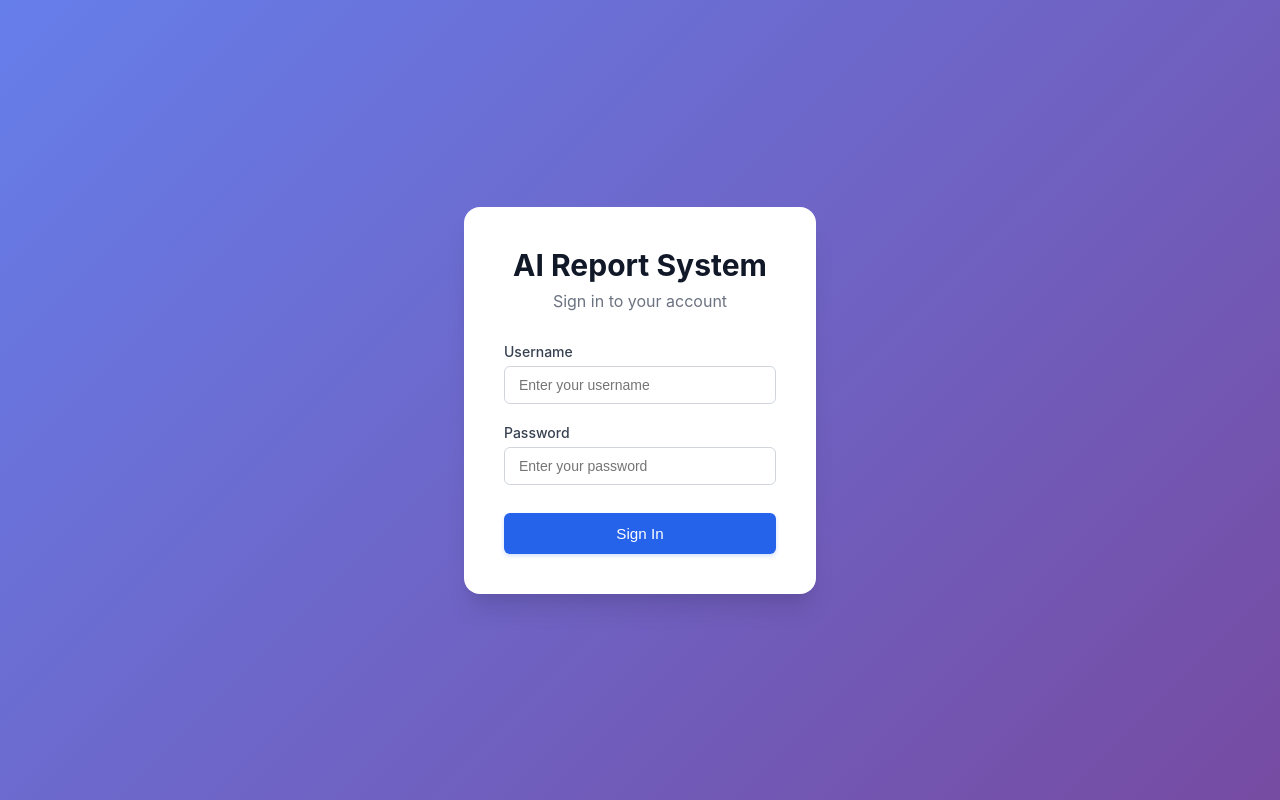
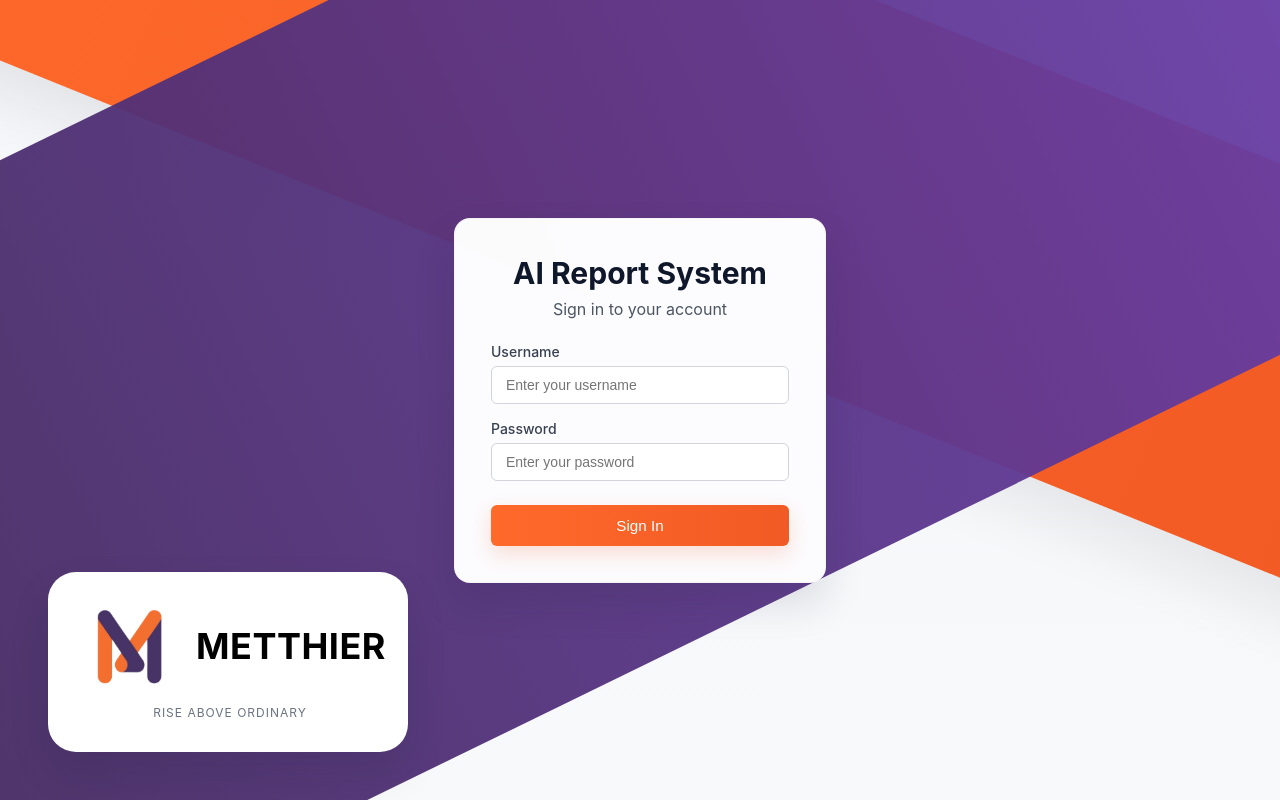
Before and after one commit to PanuwitPond/Report-Robot, a React (Vite) app in the folder frontend/: page /signin in a window 1280 px wide. Built offline with nearby package versions, Linux system fonts and the light colour scheme.

Commit message:
Redesign_Login

```diff
--- a/frontend/src/pages/SignInPage.css
+++ b/frontend/src/pages/SignInPage.css
@@ -1,54 +1,160 @@
 .signin-page {
+    position: relative;
     min-height: 100vh;
     display: flex;
     align-items: center;
     justify-content: center;
-    background: linear-gradient(135deg, #667eea 0%, #764ba2 100%);
+    background: linear-gradient(180deg, #f4f6f9 0%, #f8f9fb 100%);
+    overflow: hidden;
+}
+
+/* Decorative diagonal ribbons (purple and orange) */
+.signin-page::before,
+.signin-page::after {
+    content: "";
+    position: absolute;
+    right: -20%;
+    transform: rotate(22deg);
+    z-index: 0;
+}
+
+.signin-page::before {
+    top: -10%;
+    width: 140%;
+    height: 48%;
+    background: linear-gradient(90deg, #ff6a2b 0%, #f15a24 100%);
+    box-shadow: 0 30px 60px rgba(21, 21, 21, 0.08);
+}
+
+.signin-page::after {
+    /* Purple ribbon slanted from top-right down to bottom-left */
+    right: -10%;
+    top: -6%;
+    transform: rotate(-26deg);
+    width: 140%;
+    height: 92%;
+    background: linear-gradient(90deg, #41285a 0%, #6a3ea8 100%);
+    opacity: 0.95;
 }
 
 .signin-container {
     width: 100%;
-    max-width: 400px;
+    max-width: 420px;
     padding: 1.5rem;
+    z-index: 2;
 }
 
 .signin-card {
-    background: white;
+    background: rgba(255,255,255,0.98);
     border-radius: 1rem;
-    padding: 2.5rem;
-    box-shadow: 0 20px 25px -5px rgba(0, 0, 0, 0.1), 0 10px 10px -5px rgba(0, 0, 0, 0.04);
+    padding: 2.25rem;
+    box-shadow: 0 20px 40px rgba(16, 24, 40, 0.12);
+    border: 1px solid rgba(20,20,20,0.03);
 }
 
 .signin-title {
     font-size: 1.875rem;
     font-weight: 700;
-    color: #111827;
+    color: #0f172a;
     margin: 0 0 0.5rem 0;
     text-align: center;
 }
 
 .signin-subtitle {
-    color: #6b7280;
+    color: #4b5563;
     text-align: center;
-    margin: 0 0 2rem 0;
+    margin: 0 0 1.5rem 0;
 }
 
 .signin-form {
     display: flex;
     flex-direction: column;
-    gap: 1.25rem;
+    gap: 1rem;
 }
 
 .signin-error {
-    background: #fee2e2;
-    color: #991b1b;
+    background: #fff1f0;
+    color: #9b1b1b;
     padding: 0.75rem;
     border-radius: 0.375rem;
     font-size: 0.875rem;
     text-align: center;
 }
 
+/* Override input focus locally for this page */
+.signin-card .input:focus {
+    border-color: #ff6a2b;
+    box-shadow: 0 0 0 4px rgba(255,106,43,0.08);
+}
+
+/* Brand panel bottom-left */
+.brand-panel {
+    position: absolute;
+    left: 48px;
+    bottom: 48px;
+    width: 360px;
+    max-width: 42%;
+    background: white;
+    border-radius: 28px;
+    padding: 1.75rem 1.75rem 1.75rem 2rem;
+    box-shadow: 0 20px 40px rgba(16,24,40,0.12);
+    display: flex;
+    flex-direction: column;
+    gap: 1rem;
+    justify-content: center;
+    align-items: flex-start;
+    min-height: 180px;
+    z-index: 1;
+}
+
+.brand-header {
+    display: flex;
+    flex-direction: row;
+    gap: 1rem;
+    align-items: center;
+    width: 100%;
+}
+
+.brand-logo {
+    width: 100px;
+    height: auto;
+    display: block;
+    flex-shrink: 0;
+}
+
+.brand-name {
+    font-size: 2.25rem;
+    font-weight: 700;
+    color: #000000;
+    letter-spacing: 0.5px;
+    align-self: center;
+}
+
+.brand-slogan {
+    font-size: 0.75rem;
+    color: #6b7280;
+    letter-spacing: 1px;
+    text-align: center;
+    width: 100%;
+}
+
+/* Button override to use orange theme on this page */
+.signin-button.btn-primary,
 .signin-button {
     width: 100%;
     margin-top: 0.5rem;
+    background: linear-gradient(90deg, #ff6a2b 0%, #f15a24 100%) !important;
+    color: #ffffff !important;
+    box-shadow: 0 8px 20px rgba(241,90,36,0.18);
+    border: none !important;
 }
+
+.signin-button.btn-primary:hover:not(:disabled) {
+    transform: translateY(-2px);
+}
+
+@media (max-width: 640px) {
+    .brand-panel { display: none; }
+    .signin-container { padding: 1rem; }
+    .signin-card { padding: 1.5rem; }
+}
--- a/frontend/src/pages/SignInPage.tsx
+++ b/frontend/src/pages/SignInPage.tsx
@@ -5,6 +5,7 @@ import { useAuth } from '@/contexts';
 import { Button, Input } from '@/components/ui';
 import { getDefaultRouteByRole } from '@/utils/roleBasedRedirect';
 import './SignInPage.css';
+import Logo from '@/image/Logo.svg';
 
 interface SignInForm {
     username: string;
@@ -36,6 +37,13 @@ export const SignInPage = () => {
 
     return (
         <div className="signin-page">
+            <div className="brand-panel">
+                <div className="brand-header">
+                    <img src={Logo} alt="Metthier" className="brand-logo" />
+                    <div className="brand-name">METTHIER</div>
+                </div>
+                <div className="brand-slogan">RISE ABOVE ORDINARY</div>
+            </div>
             <div className="signin-container">
                 <div className="signin-card">
                     <h1 className="signin-title">AI Report System</h1>
```
